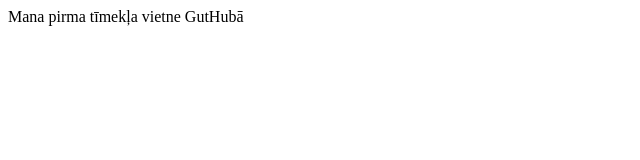
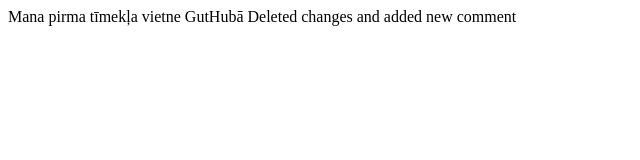
Before and after one commit to zuka86/12.a_2.grupa_test, a plain HTML site: page index.html in a window 1280 px wide. Shown: the whole page, without its empty margins (0-640 px from the left). Drawn offline with Linux system fonts and the light colour scheme.

Commit message:
Deleted and added

```diff
--- a/index.html
+++ b/index.html
@@ -7,5 +7,6 @@
 </head>
 <body>
     Mana pirma tīmekļa vietne GutHubā
+    Deleted changes and added new comment
 </body>
 </html>
```
